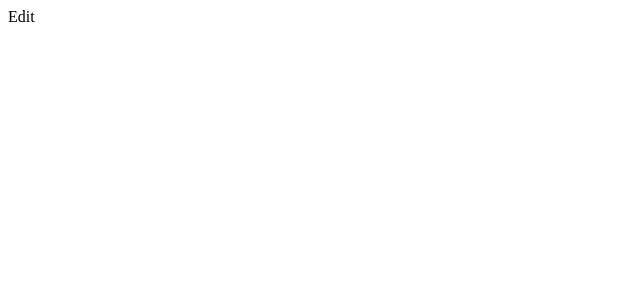
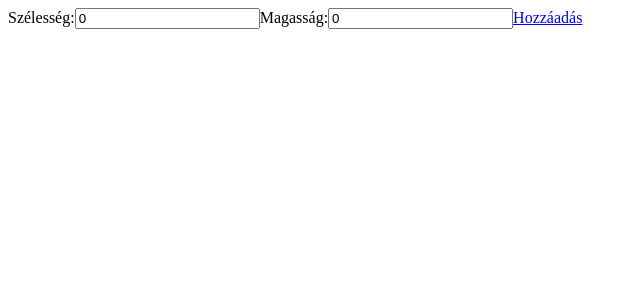
Before and after one commit to donhekus/maps_frontend, a Vue app: page /1/edit in a window 1280 px wide. Shown: the top 300 px of the page, without its empty margins (0-640 px from the left). Built offline with nearby package versions, Linux system fonts and the light colour scheme.

Commit message:
add form

```diff
--- a/src/components/Edit.vue
+++ b/src/components/Edit.vue
@@ -1,12 +1,25 @@
 <template>
     <div>
-        Edit
+        <edit-form :layout="layout"></edit-form>
+        <edit-preview :layout="layout"></edit-preview>
     </div>
 </template>
 
 <script>
+    import EditForm from "@/components/EditForm";
+    import EditPreview from "@/components/EditPreview";
     export default {
-        name: "Edit"
+        name: "Edit",
+        components: {EditPreview, EditForm},
+        data() {
+            return {
+                layout: {
+                    width: 0,
+                    height: 0,
+                    elements: []
+                }
+            }
+        }
     }
 </script>
 
--- a/src/components/EditForm.vue
+++ b/src/components/EditForm.vue
@@ -1,10 +1,46 @@
 <template>
-    <div>EditForm</div>
+    <div>
+        <label for="width">Szélesség:</label>
+        <input type="number" id="width" v-model="layout.width">
+
+        <label for="width">Magasság:</label>
+        <input type="number" id="height" v-model="layout.height">
+
+        <div v-for="element in layout.elements" :key="element.order">
+            <span style="width: 20px; height: 20px; background-color: purple"></span>
+            <select v-model="element.type">
+                <option value="address">Cím</option>
+                <option value="picture">Kép</option>
+                <option value="text">Szöveg</option>
+                <option value="button">Gomb</option>
+            </select>
+            <input type="number" v-model="element.size">
+            <a href="#">X</a>
+        </div>
+        <a href="#" @click="addNewElement">Hozzáadás</a>
+    </div>
 </template>
 
 <script>
     export default {
-        name: "EditForm"
+        name: "EditForm",
+        props: {
+            layout: {
+                type: Object,
+                required: true
+            }
+        },
+        methods: {
+            addNewElement: function () {
+                let vm = this;
+                vm.layout.elements.push({
+                    color: null,
+                    type: null,
+                    size: null,
+                    order: vm.layout.elements.length
+                })
+            }
+        }
     }
 </script>
 
--- a/src/components/EditPreview.vue
+++ b/src/components/EditPreview.vue
@@ -1,10 +1,22 @@
 <template>
-    <div>EditPreview</div>
+    <div>
+        <div v-for="i in parseInt(layout.height)" :key="i">
+            <div v-for="j in parseInt(layout.width)" :key="j">
+
+            </div>
+        </div>
+    </div>
 </template>
 
 <script>
     export default {
-        name: "EditPreview"
+        name: "EditPreview",
+        props: {
+            layout: {
+                type: Object,
+                required: true
+            }
+        }
     }
 </script>
 
--- a/src/components/Home.vue
+++ b/src/components/Home.vue
@@ -1,6 +1,5 @@
 <template>
     <div>
-        Home
         <list></list>
     </div>
 </template>
```
